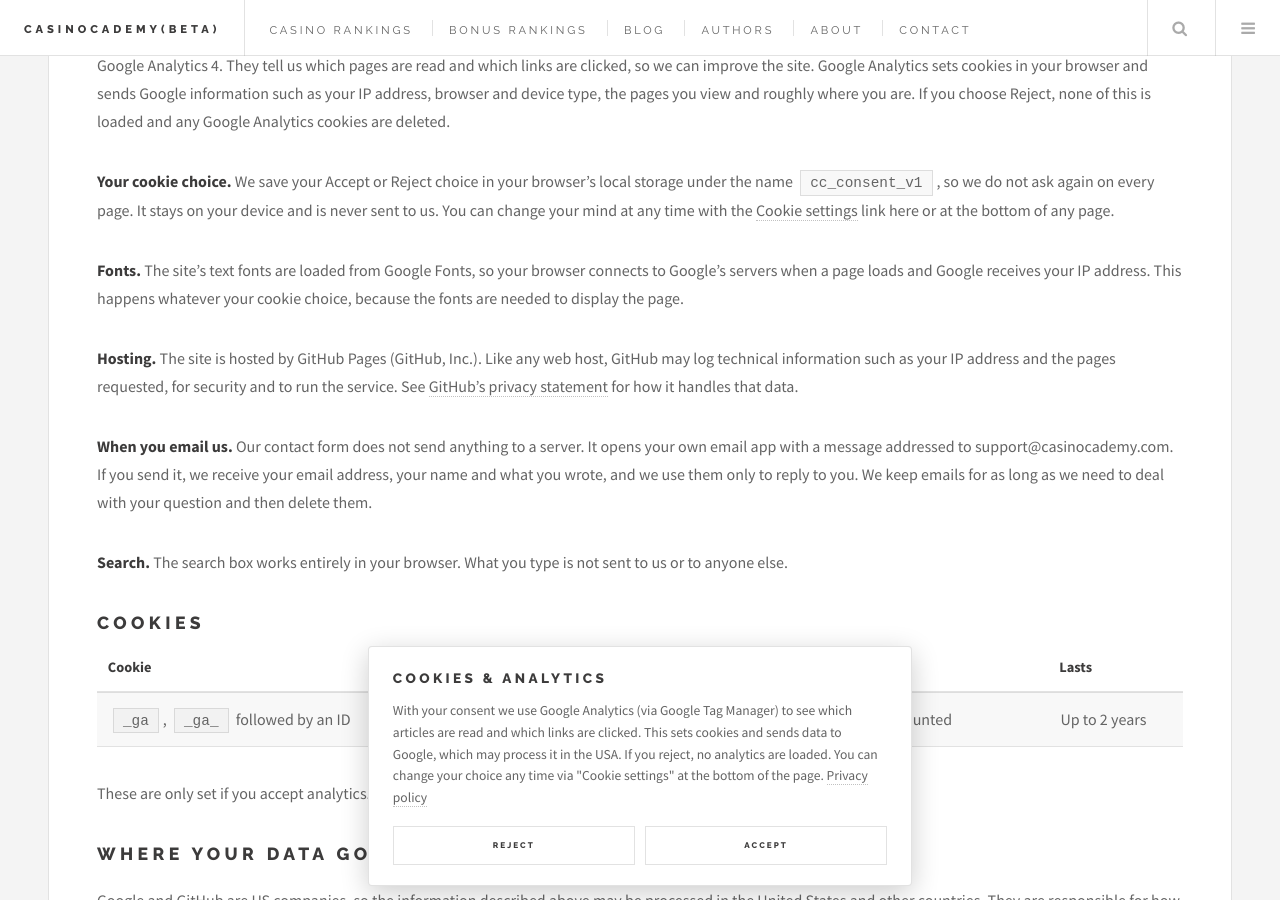
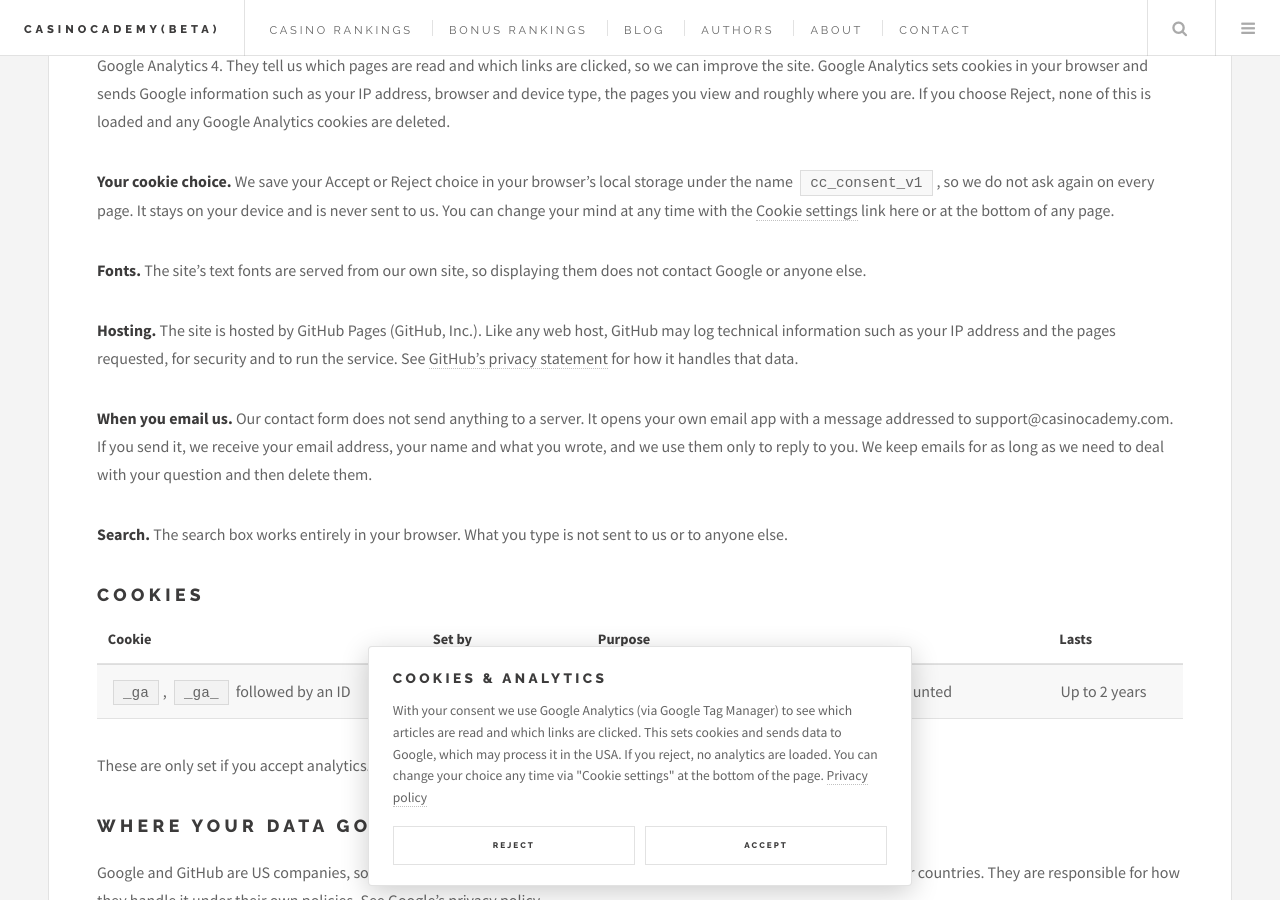
Before and after one commit to MI6-EMP-ID-007/MI6-EMP-ID-007.github.io, a Jekyll site: the page built from privacy.md, in a window 1280 px wide and 900 px high, scrolled down 1094 px. Built offline with Jekyll 4.4.1, drawn with Linux system fonts in a browser that asks for light colours.

Commit message:
Self-host Source Sans Pro and Raleway; stop loading Google Fonts (X)
Co-Authored-By: Claude Sonnet 5.5 <noreply@anthropic.com>

```diff
--- a/_includes/head.html
+++ b/_includes/head.html
@@ -25,6 +25,7 @@
 		}
 		</script>
 		{% feed_meta %}
+			<link rel="stylesheet" href="{{'assets/css/fonts.css' | relative_url}}" />
 			<link rel="stylesheet" href="{{'assets/css/main.css' | relative_url}}" />
 			<link rel="stylesheet" href="{{'assets/css/icons.css' | relative_url}}" />
 			<link rel="stylesheet" href="{{'assets/css/custom.css' | relative_url}}" />
--- /dev/null
+++ b/assets/css/fonts.css
@@ -0,0 +1,105 @@
+/* Self-hosted copies of the Google Fonts used by the theme (Source Sans Pro and Raleway,
+   both SIL Open Font License 1.1). Served from this site so visitors' browsers do not contact
+   Google to load text. Only the latin and latin-ext character sets are included.
+   Raleway is one variable font file; the three weights the theme asked for (400, 800, 900) are
+   declared separately so every weight renders exactly as it did when loaded from Google. */
+
+/* Raleway 400 latin-ext */
+@font-face {
+	font-family: 'Raleway';
+	font-style: normal;
+	font-weight: 400;
+	font-display: swap;
+	src: url('../fonts/raleway-latin-ext.woff2') format('woff2');
+	unicode-range: U+0100-02BA, U+02BD-02C5, U+02C7-02CC, U+02CE-02D7, U+02DD-02FF, U+0304, U+0308, U+0329, U+1D00-1DBF, U+1E00-1E9F, U+1EF2-1EFF, U+2020, U+20A0-20AB, U+20AD-20C4, U+2113, U+2C60-2C7F, U+A720-A7FF;
+}
+
+/* Raleway 800 latin-ext */
+@font-face {
+	font-family: 'Raleway';
+	font-style: normal;
+	font-weight: 800;
+	font-display: swap;
+	src: url('../fonts/raleway-latin-ext.woff2') format('woff2');
+	unicode-range: U+0100-02BA, U+02BD-02C5, U+02C7-02CC, U+02CE-02D7, U+02DD-02FF, U+0304, U+0308, U+0329, U+1D00-1DBF, U+1E00-1E9F, U+1EF2-1EFF, U+2020, U+20A0-20AB, U+20AD-20C4, U+2113, U+2C60-2C7F, U+A720-A7FF;
+}
+
+/* Raleway 900 latin-ext */
+@font-face {
+	font-family: 'Raleway';
+	font-style: normal;
+	font-weight: 900;
+	font-display: swap;
+	src: url('../fonts/raleway-latin-ext.woff2') format('woff2');
+	unicode-range: U+0100-02BA, U+02BD-02C5, U+02C7-02CC, U+02CE-02D7, U+02DD-02FF, U+0304, U+0308, U+0329, U+1D00-1DBF, U+1E00-1E9F, U+1EF2-1EFF, U+2020, U+20A0-20AB, U+20AD-20C4, U+2113, U+2C60-2C7F, U+A720-A7FF;
+}
+
+/* Raleway 400 latin */
+@font-face {
+	font-family: 'Raleway';
+	font-style: normal;
+	font-weight: 400;
+	font-display: swap;
+	src: url('../fonts/raleway-latin.woff2') format('woff2');
+	unicode-range: U+0000-00FF, U+0131, U+0152-0153, U+02BB-02BC, U+02C6, U+02DA, U+02DC, U+0304, U+0308, U+0329, U+2000-206F, U+20AC, U+2122, U+2191, U+2193, U+2212, U+2215, U+FEFF, U+FFFD;
+}
+
+/* Raleway 800 latin */
+@font-face {
+	font-family: 'Raleway';
+	font-style: normal;
+	font-weight: 800;
+	font-display: swap;
+	src: url('../fonts/raleway-latin.woff2') format('woff2');
+	unicode-range: U+0000-00FF, U+0131, U+0152-0153, U+02BB-02BC, U+02C6, U+02DA, U+02DC, U+0304, U+0308, U+0329, U+2000-206F, U+20AC, U+2122, U+2191, U+2193, U+2212, U+2215, U+FEFF, U+FFFD;
+}
+
+/* Raleway 900 latin */
+@font-face {
+	font-family: 'Raleway';
+	font-style: normal;
+	font-weight: 900;
+	font-display: swap;
+	src: url('../fonts/raleway-latin.woff2') format('woff2');
+	unicode-range: U+0000-00FF, U+0131, U+0152-0153, U+02BB-02BC, U+02C6, U+02DA, U+02DC, U+0304, U+0308, U+0329, U+2000-206F, U+20AC, U+2122, U+2191, U+2193, U+2212, U+2215, U+FEFF, U+FFFD;
+}
+
+/* Source Sans Pro 400 latin-ext */
+@font-face {
+	font-family: 'Source Sans Pro';
+	font-style: normal;
+	font-weight: 400;
+	font-display: swap;
+	src: url('../fonts/source-sans-pro-400-latin-ext.woff2') format('woff2');
+	unicode-range: U+0100-02BA, U+02BD-02C5, U+02C7-02CC, U+02CE-02D7, U+02DD-02FF, U+0304, U+0308, U+0329, U+1D00-1DBF, U+1E00-1E9F, U+1EF2-1EFF, U+2020, U+20A0-20AB, U+20AD-20C4, U+2113, U+2C60-2C7F, U+A720-A7FF;
+}
+
+/* Source Sans Pro 400 latin */
+@font-face {
+	font-family: 'Source Sans Pro';
+	font-style: normal;
+	font-weight: 400;
+	font-display: swap;
+	src: url('../fonts/source-sans-pro-400-latin.woff2') format('woff2');
+	unicode-range: U+0000-00FF, U+0131, U+0152-0153, U+02BB-02BC, U+02C6, U+02DA, U+02DC, U+0304, U+0308, U+0329, U+2000-206F, U+20AC, U+2122, U+2191, U+2193, U+2212, U+2215, U+FEFF, U+FFFD;
+}
+
+/* Source Sans Pro 700 latin-ext */
+@font-face {
+	font-family: 'Source Sans Pro';
+	font-style: normal;
+	font-weight: 700;
+	font-display: swap;
+	src: url('../fonts/source-sans-pro-700-latin-ext.woff2') format('woff2');
+	unicode-range: U+0100-02BA, U+02BD-02C5, U+02C7-02CC, U+02CE-02D7, U+02DD-02FF, U+0304, U+0308, U+0329, U+1D00-1DBF, U+1E00-1E9F, U+1EF2-1EFF, U+2020, U+20A0-20AB, U+20AD-20C4, U+2113, U+2C60-2C7F, U+A720-A7FF;
+}
+
+/* Source Sans Pro 700 latin */
+@font-face {
+	font-family: 'Source Sans Pro';
+	font-style: normal;
+	font-weight: 700;
+	font-display: swap;
+	src: url('../fonts/source-sans-pro-700-latin.woff2') format('woff2');
+	unicode-range: U+0000-00FF, U+0131, U+0152-0153, U+02BB-02BC, U+02C6, U+02DA, U+02DC, U+0304, U+0308, U+0329, U+2000-206F, U+20AC, U+2122, U+2191, U+2193, U+2212, U+2215, U+FEFF, U+FFFD;
+}
--- a/assets/css/main.css
+++ b/assets/css/main.css
@@ -1,4 +1,3 @@
-@import url("https://fonts.googleapis.com/css?family=Source+Sans+Pro:400,700|Raleway:400,800,900");
 
 /*
 	Future Imperfect by HTML5 UP
--- a/privacy.md
+++ b/privacy.md
@@ -19,7 +19,7 @@ Casinocademy publishes guides about online casino games, bonuses and payment met
 
 **Your cookie choice.** We save your Accept or Reject choice in your browser's local storage under the name `cc_consent_v1`, so we do not ask again on every page. It stays on your device and is never sent to us. You can change your mind at any time with the <a href="#" role="button" data-cookie-settings>Cookie settings</a> link here or at the bottom of any page.
 
-**Fonts.** The site's text fonts are loaded from Google Fonts, so your browser connects to Google's servers when a page loads and Google receives your IP address. This happens whatever your cookie choice, because the fonts are needed to display the page.
+**Fonts.** The site's text fonts are served from our own site, so displaying them does not contact Google or anyone else.
 
 **Hosting.** The site is hosted by GitHub Pages (GitHub, Inc.). Like any web host, GitHub may log technical information such as your IP address and the pages requested, for security and to run the service. See [GitHub's privacy statement](https://docs.github.com/en/site-policy/privacy-policies/github-general-privacy-statement) for how it handles that data.
 
```
Also changed, not shown: issues.md (+7 -3 lines), assets/fonts/raleway-latin-ext.woff2 (added), assets/fonts/raleway-latin.woff2 (added), assets/fonts/source-sans-pro-400-latin-ext.woff2 (added), assets/fonts/source-sans-pro-400-latin.woff2 (added), assets/fonts/source-sans-pro-700-latin-ext.woff2 (added), assets/fonts/source-sans-pro-700-latin.woff2 (added).
